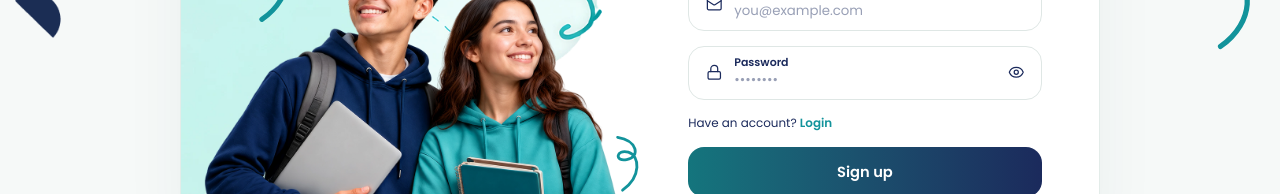
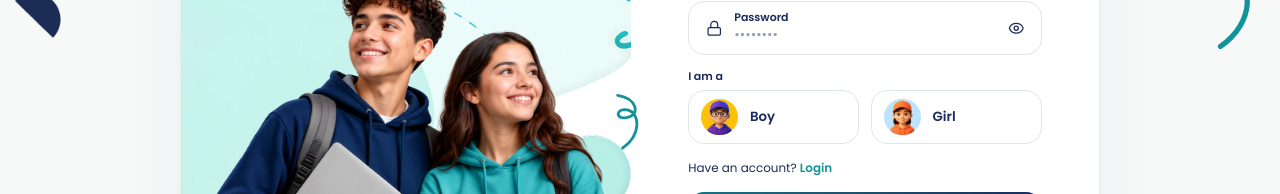
Before and after one commit to junior-hub-eg/Frontend, a Next.js app: page /register in a window 1280 px wide. Shown: the part 426-620 px from the top of the page. Built offline with nearby package versions, Linux system fonts and the light colour scheme; no server answers.

Commit message:
Ask boy or girl at sign-up and activation, and show only that gender's avatars
- Boy/Girl field on Register and Create Your Login
- Students from before choose once in the avatar picker, then see only their gender's characters
- The default avatar follows the gender

```diff
--- a/app/(auth)/register/page.tsx
+++ b/app/(auth)/register/page.tsx
@@ -3,13 +3,14 @@ import { useState } from "react";
 import Link from "next/link";
 import type { Route } from "next";
 import { useRouter } from "next/navigation";
-import { useForm } from "react-hook-form";
+import { Controller, useForm } from "react-hook-form";
 import { zodResolver } from "@hookform/resolvers/zod";
 import { z } from "zod";
 import { Mail, Phone, User } from "lucide-react";
 import { Alert } from "@/components/ui/alert";
 import { AuthButton } from "@/components/Auth/AuthButton";
 import { AuthField } from "@/components/Auth/AuthField";
+import { GenderField } from "@/components/Auth/GenderField";
 import { AuthHeading } from "@/components/Auth/AuthHeading";
 import { PasswordField } from "@/components/Auth/PasswordField";
 import { authStyles } from "@/components/Auth/auth-styles";
@@ -22,6 +23,7 @@ const schema = z.object({
   phone: z.string().regex(/^\+?[0-9\s-]{8,15}$/, "Enter a valid phone number"),
   email: z.string().min(1, "Email is required").email("Invalid email address"),
   password: passwordSchema,
+  gender: z.enum(["Male", "Female"], { message: "Choose boy or girl" }),
 });
 type FormValues = z.infer<typeof schema>;
 
@@ -30,6 +32,7 @@ export default function RegisterPage() {
   const [error, setError] = useState<string | null>(null);
   const {
     register,
+    control,
     handleSubmit,
     setError: setFieldError,
     formState: { errors, isSubmitting },
@@ -91,6 +94,11 @@ export default function RegisterPage() {
           error={errors.password?.message}
           {...register("password")}
         />
+        <Controller
+          control={control}
+          name="gender"
+          render={({ field }) => <GenderField value={field.value} onChange={field.onChange} error={errors.gender?.message} />}
+        />
 
         <p className={authStyles.smallText}>
           Have an account?{" "}
--- /dev/null
+++ b/components/Auth/GenderField.tsx
@@ -0,0 +1,52 @@
+import { useId } from "react";
+import Image from "next/image";
+import { GENDERS, type Gender } from "@/lib/avatars";
+import { cn } from "@/lib/utils";
+
+/** Boy or girl, shown with the avatar each starts with. Decides which avatars the student can pick later. */
+export function GenderField({
+  value,
+  onChange,
+  error,
+  label = "I am a",
+}: {
+  value: Gender | null | undefined;
+  onChange: (gender: Gender) => void;
+  error?: string;
+  label?: string;
+}) {
+  const id = useId();
+  return (
+    <div>
+      <p id={id} className="mb-1.5 text-[length:clamp(10px,1.2cqw,12px)] font-semibold leading-tight text-[#1b2a5c]">
+        {label}
+      </p>
+      <div role="radiogroup" aria-labelledby={id} aria-invalid={error ? true : undefined} className="grid grid-cols-2 gap-3">
+        {GENDERS.map((g) => {
+          const selected = value === g.id;
+          return (
+            <button
+              key={g.id}
+              type="button"
+              role="radio"
+              aria-checked={selected}
+              aria-label={g.label}
+              onClick={() => onChange(g.id)}
+              className={cn(
+                "flex items-center gap-3 rounded-xl border bg-white px-3 py-2 text-left transition-colors",
+                selected ? "border-[#12939b] ring-2 ring-[#12939b]/25" : "border-[#dfe7e5] hover:border-[#12939b]/60",
+                error && !selected && "border-danger"
+              )}
+            >
+              <span className="relative size-[clamp(30px,4cqw,40px)] shrink-0 overflow-hidden rounded-full" style={{ backgroundColor: g.avatar.bg }}>
+                <Image src={g.avatar.src} alt="" fill sizes="40px" className="object-cover" />
+              </span>
+              <span className="text-[length:clamp(12px,1.45cqw,14px)] font-semibold text-[#1b2a5c]">{g.label}</span>
+            </button>
+          );
+        })}
+      </div>
+      {error && <p role="alert" className="mt-1 px-1 text-xs text-danger">{error}</p>}
+    </div>
+  );
+}
--- a/components/Auth/create-login.tsx
+++ b/components/Auth/create-login.tsx
@@ -9,6 +9,7 @@ import { AuthPanel } from "@/components/shared/auth-panel";
 import { AuthStepper } from "@/components/shared/auth-stepper";
 import { AuthButton } from "./AuthButton";
 import { AuthField } from "./AuthField";
+import { GenderField } from "./GenderField";
 import { PasswordField } from "./PasswordField";
 import { PasswordRuleList } from "./PasswordRuleList";
 import { completeActivation } from "@/lib/auth/account-api";
@@ -16,6 +17,7 @@ import { activationState, useActivationState } from "@/lib/auth/auth-flow-storag
 import { PASSWORD_RULES } from "@/lib/auth/password-rules";
 import { ApiError, errorMessage } from "@/lib/api-client";
 import { cn } from "@/lib/utils";
+import type { Gender } from "@/lib/avatars";
 
 const NAVY = "text-[#1B2D54]";
 
@@ -25,6 +27,7 @@ export default function CreateLogin() {
   const state = useActivationState();
   const [password, setPassword] = useState("");
   const [confirm, setConfirm] = useState("");
+  const [gender, setGender] = useState<Gender | null>(null);
   const [error, setError] = useState<string | null>(null);
   const [submitting, setSubmitting] = useState(false);
 
@@ -35,14 +38,14 @@ export default function CreateLogin() {
 
   const allRulesOk = PASSWORD_RULES.every((rule) => rule.test(password));
   const mismatch = confirm.length > 0 && confirm !== password;
-  const canContinue = !!state && allRulesOk && confirm.length > 0 && !mismatch && !submitting;
+  const canContinue = !!state && allRulesOk && confirm.length > 0 && !mismatch && gender !== null && !submitting;
 
   async function handleContinue() {
-    if (!canContinue || !state) return;
+    if (!canContinue || !state || !gender) return;
     setSubmitting(true);
     setError(null);
     try {
-      const { email } = await completeActivation(state.key, password, confirm);
+      const { email } = await completeActivation(state.key, password, confirm, gender);
       activationState.clear();
       router.push(`/login?notice=activated&email=${encodeURIComponent(email)}` as Route);
     } catch (e) {
@@ -79,7 +82,7 @@ export default function CreateLogin() {
             Create Your Login
           </h1>
           <p className={cn("mt-1 text-[length:clamp(11px,1.4cqw,16px)] font-normal leading-tight", NAVY)}>
-            Choose A Password For Your Account.
+            Choose A Password And Tell Us Who You Are.
           </p>
         </div>
 
@@ -106,6 +109,8 @@ export default function CreateLogin() {
 
         <PasswordRuleList password={password} />
 
+        <GenderField value={gender} onChange={setGender} />
+
         <AuthButton type="submit" disabled={!canContinue}>
           {submitting ? "Saving..." : "Continue"}
         </AuthButton>
--- a/components/learner/DiscoveryInterview.tsx
+++ b/components/learner/DiscoveryInterview.tsx
@@ -96,7 +96,7 @@ export default function DiscoveryInterview({
 }) {
   const router = useRouter();
   const { user } = useAuth();
-  const me = avatarOrDefault(user?.photoUrl);
+  const me = avatarOrDefault(user?.photoUrl, 0, user?.gender);
   const [interview, setInterview] = useState<Interview | null>(null);
   const [messages, setMessages] = useState<Message[]>([]);
   const [result, setResult] = useState<DiscoveryResult | null>(null);
--- a/components/learner/LearnerLayoutClient.tsx
+++ b/components/learner/LearnerLayoutClient.tsx
@@ -6,7 +6,7 @@ import { useAuth } from "@/lib/auth/auth-context";
 import { getHub, type Hub } from "@/lib/hub-api";
 import { getTracks } from "@/lib/learning-api";
 import { errorMessage } from "@/lib/api-client";
-import { changeAvatar, refreshProfile } from "@/lib/auth/api-auth";
+import { changeAvatar, refreshProfile, setGender } from "@/lib/auth/api-auth";
 import { getToken } from "@/lib/auth/token";
 import { LoaderCircle, RotateCcw } from "lucide-react";
 import { LearnerShell } from "./learner-shell";
@@ -115,7 +115,9 @@ export function LearnerLayoutClient({ children }: { children: ReactNode }) {
       userName={fullName}
       userEmail={user?.email}
       userPhotoUrl={user?.photoUrl}
+      userGender={user?.gender}
       onChangeAvatar={user ? changeAvatar : undefined}
+      onSetGender={user ? setGender : undefined}
       levelLabel={hub?.courses.track ? (hub.courses.level ?? undefined) : undefined}
       trackLabel={hub?.courses.track?.name}
       onLogout={handleLogout}
--- a/components/learner/learner-shell.tsx
+++ b/components/learner/learner-shell.tsx
@@ -6,7 +6,7 @@ import { usePathname } from "next/navigation";
 import { Poppins } from "next/font/google";
 import { AlignLeft, Award, Bell, Check, ChevronDown, LoaderCircle, Search, X } from "lucide-react";
 import { errorMessage } from "@/lib/api-client";
-import { AVATARS, CHARACTERS, EMOTIONS, avatarOf, avatarOrDefault, type Avatar } from "@/lib/avatars";
+import { AVATARS, EMOTIONS, GENDERS, avatarOf, avatarOrDefault, charactersFor, type Avatar, type Gender } from "@/lib/avatars";
 import { cn } from "@/lib/utils";
 import { LearnerSidebar } from "./learner-sidebar";
 
@@ -17,8 +17,12 @@ interface LearnerShellProps {
   userEmail?: string;
   /** The chosen avatar (lib/avatars.ts); a default one when empty. */
   userPhotoUrl?: string | null;
+  /** Boy or girl: only that gender's avatars can be picked. Empty for a student from before the question. */
+  userGender?: Gender | null;
   /** Saves another catalogue avatar. Without it the menu has no "Change avatar". */
   onChangeAvatar?: (avatarKey: string) => Promise<unknown>;
+  /** Saves boy or girl, once, for a student who has none yet. */
+  onSetGender?: (gender: Gender) => Promise<unknown>;
   levelLabel?: string;
   trackLabel?: string;
   onLogout?: () => void;
@@ -32,7 +36,9 @@ export function LearnerShell({
   userName,
   userEmail,
   userPhotoUrl,
+  userGender,
   onChangeAvatar,
+  onSetGender,
   levelLabel,
   trackLabel,
   onLogout,
@@ -46,7 +52,7 @@ export function LearnerShell({
   const [mobileOpen, setMobileOpen] = useState(false); // mobile/tablet: expanded drawer
   const [menuOpen, setMenuOpen] = useState(false);
   const [pickingAvatar, setPickingAvatar] = useState(false);
-  const avatar = avatarOrDefault(userPhotoUrl);
+  const avatar = avatarOrDefault(userPhotoUrl, 0, userGender);
 
   function toggleSidebar() {
     if (window.matchMedia("(min-width: 1024px)").matches) setCollapsed((c) => !c);
@@ -186,7 +192,13 @@ export function LearnerShell({
         </header>
 
         {pickingAvatar && onChangeAvatar && (
-          <AvatarPicker current={avatar} onClose={() => setPickingAvatar(false)} onChoose={onChangeAvatar} />
+          <AvatarPicker
+            current={avatar}
+            gender={userGender ?? null}
+            onClose={() => setPickingAvatar(false)}
+            onChoose={onChangeAvatar}
+            onSetGender={onSetGender}
+          />
         )}
 
         {/* ---------- Content: fills the whole frame on desktop ---------- */}
@@ -196,20 +208,41 @@ export function LearnerShell({
   );
 }
 
-/** Pick a character, then one of its faces; the chosen avatar is saved on the student's profile. */
+/**
+ * Pick a character of your gender, then one of its faces; the chosen avatar is saved on the student's profile.
+ * A student with no gender yet (from before the question) answers "boy or girl" first, once.
+ */
 function AvatarPicker({
   current,
+  gender,
   onClose,
   onChoose,
+  onSetGender,
 }: {
   current: Avatar;
+  gender: Gender | null;
   onClose: () => void;
   onChoose: (avatarKey: string) => Promise<unknown>;
+  onSetGender?: (gender: Gender) => Promise<unknown>;
 }) {
-  const [character, setCharacter] = useState(current.character);
+  const [picked, setPicked] = useState(current.character);
   const [saving, setSaving] = useState<string | null>(null);
   const [error, setError] = useState<string | null>(null);
+  const askGender = gender === null && !!onSetGender;
+  const characters = charactersFor(gender);
+  const character = characters.some((c) => c.id === picked) ? picked : characters[0].id;
   const faces = AVATARS.filter((a) => a.character === character);
+
+  async function chooseGender(g: Gender) {
+    setSaving(g);
+    setError(null);
+    try {
+      await onSetGender!(g);
+    } catch (e) {
+      setError(errorMessage(e, "We couldn't save that. Please try again."));
+    }
+    setSaving(null);
+  }
 
   async function choose(key: string) {
     if (key === current.key) return onClose();
@@ -235,9 +268,36 @@ function AvatarPicker({
         </div>
         {error && <p role="alert" className="mt-3 rounded-xl bg-[#fdecec] px-3 py-2 text-xs font-semibold text-[#b83232]">{error}</p>}
 
+        {askGender ? (
+          <>
+            <h3 className="mt-5 text-sm font-semibold text-[#14365a]/80">First, are you a boy or a girl?</h3>
+            <p className="mt-1 text-xs text-[#14365a]/60">We only ask once, to show you the right avatars.</p>
+            <ul className="mt-4 grid grid-cols-2 gap-4">
+              {GENDERS.map((g) => (
+                <li key={g.id}>
+                  <button
+                    type="button"
+                    disabled={saving !== null}
+                    onClick={() => chooseGender(g.id)}
+                    className="flex w-full flex-col items-center gap-2 rounded-2xl border border-[#e3ebf3] p-4 transition-colors hover:border-[#12939b] disabled:opacity-60"
+                  >
+                    <span className="relative block size-24 overflow-hidden rounded-full" style={{ backgroundColor: g.avatar.bg }}>
+                      <Image src={g.avatar.src} alt="" fill sizes="96px" className="object-cover" />
+                    </span>
+                    <span className="flex items-center gap-1.5 font-semibold text-[#14365a]">
+                      {saving === g.id && <LoaderCircle className="size-4 animate-spin" />}
+                      {g.label}
+                    </span>
+                  </button>
+                </li>
+              ))}
+            </ul>
+          </>
+        ) : (
+          <>
             <h3 className="mt-5 text-sm font-semibold text-[#14365a]/80">1. Pick your character</h3>
-        <ul className="mt-3 grid grid-cols-4 gap-3 sm:grid-cols-8">
-          {CHARACTERS.map((c) => {
+            <ul className={`mt-3 grid grid-cols-4 gap-3 ${characters.length > 4 ? "sm:grid-cols-8" : "sm:px-10"}`}>
+              {characters.map((c) => {
                 const face = avatarOf(c.id);
                 const selected = c.id === character;
                 return (
@@ -245,7 +305,7 @@ function AvatarPicker({
                     <button
                       type="button"
                       disabled={saving !== null}
-                  onClick={() => setCharacter(c.id)}
+                      onClick={() => setPicked(c.id)}
                       aria-label={c.label}
                       aria-pressed={selected}
                       className={`relative mx-auto block aspect-square w-full max-w-[64px] overflow-hidden rounded-full ring-[3px] transition-transform hover:scale-105 disabled:opacity-60 ${
@@ -294,6 +354,8 @@ function AvatarPicker({
                 );
               })}
             </ul>
+          </>
+        )}
       </div>
     </div>
   );
--- a/lib/auth/account-api.ts
+++ b/lib/auth/account-api.ts
@@ -3,6 +3,7 @@
  * (backend AuthController, /api/v1/auth). Errors are thrown as ApiError with the backend's code.
  */
 import { api } from "@/lib/api-client";
+import type { Gender } from "@/lib/avatars";
 
 /** The code typed by the student or the link from the school: send one of the two. */
 export type ActivationKey = { code: string } | { link: string };
@@ -18,14 +19,15 @@ export interface ActivationDetails {
 export const checkActivation = (key: ActivationKey) =>
   api.post<ActivationDetails>("/api/v1/auth/activation/check", key);
 
-export const completeActivation = (key: ActivationKey, password: string, confirmPassword: string) =>
-  api.post<{ email: string }>("/api/v1/auth/activation/complete", { ...key, password, confirmPassword });
+export const completeActivation = (key: ActivationKey, password: string, confirmPassword: string, gender: Gender) =>
+  api.post<{ email: string }>("/api/v1/auth/activation/complete", { ...key, password, confirmPassword, gender });
 
 export interface RegisterInput {
   fullName: string;
   phone: string;
   email: string;
   password: string;
+  gender: Gender;
 }
 
 export const register = (input: RegisterInput) => api.post<{ email: string }>("/api/v1/auth/register", input);
--- a/lib/avatars.ts
+++ b/lib/avatars.ts
@@ -15,22 +15,26 @@ export interface Avatar {
   bg: string;
 }
 
+/** Boy or girl, as the backend stores it. */
+export type Gender = "Male" | "Female";
+
 interface Character {
   id: string;
+  gender: Gender;
   label: string;
   bg: string;
 }
 
 /** The young characters students choose from (same ids as the backend's ChangeAvatarHandler). */
 export const CHARACTERS: Character[] = [
-  { id: "boy-1", label: "Boy with a purple cap", bg: "#ffc107" },
-  { id: "boy-2", label: "Boy with a blue cap", bg: "#ffb38a" },
-  { id: "boy-3", label: "Boy with brown hair", bg: "#9ad9c8" },
-  { id: "boy-4", label: "Boy in a dark jacket", bg: "#8fd3ff" },
-  { id: "girl-1", label: "Girl with an orange cap", bg: "#bde4ff" },
-  { id: "girl-2", label: "Girl with a purple cap", bg: "#ffe0a3" },
-  { id: "girl-3", label: "Girl in a yellow hoodie", bg: "#c9b8f5" },
-  { id: "girl-4", label: "Girl in a mustard hoodie", bg: "#f7b2b0" },
+  { id: "boy-1", gender: "Male", label: "Boy with a purple cap", bg: "#ffc107" },
+  { id: "boy-2", gender: "Male", label: "Boy with a blue cap", bg: "#ffb38a" },
+  { id: "boy-3", gender: "Male", label: "Boy with brown hair", bg: "#9ad9c8" },
+  { id: "boy-4", gender: "Male", label: "Boy in a dark jacket", bg: "#8fd3ff" },
+  { id: "girl-1", gender: "Female", label: "Girl with an orange cap", bg: "#bde4ff" },
+  { id: "girl-2", gender: "Female", label: "Girl with a purple cap", bg: "#ffe0a3" },
+  { id: "girl-3", gender: "Female", label: "Girl in a yellow hoodie", bg: "#c9b8f5" },
+  { id: "girl-4", gender: "Female", label: "Girl in a mustard hoodie", bg: "#f7b2b0" },
 ];
 
 /** Every character has each of these faces, happiest first. */
@@ -74,6 +78,17 @@ export function avatarOf(character: string, emotion = DEFAULT_EMOTION): Avatar {
   return BY_KEY.get(`${character}-${emotion}`) ?? AVATARS[0];
 }
 
+/** The characters a student of this gender can pick; all of them while the gender is not known. */
+export function charactersFor(gender: Gender | null | undefined): Character[] {
+  return gender ? CHARACTERS.filter((c) => c.gender === gender) : CHARACTERS;
+}
+
+/** The sign-up choices, each with the avatar it starts with (same as the backend's default). */
+export const GENDERS: { id: Gender; label: string; avatar: Avatar }[] = [
+  { id: "Male", label: "Boy", avatar: avatarOf("boy-1") },
+  { id: "Female", label: "Girl", avatar: avatarOf("girl-1") },
+];
+
 /** Smiling faces, boys and girls mixed, used when a student has not chosen one yet. */
 export const DEFAULT_AVATARS: Avatar[] = CHARACTERS.slice(0, 4).flatMap((boy, i) => [
   avatarOf(boy.id),
@@ -97,9 +112,15 @@ export function catalogueAvatar(photoUrl: string | null | undefined): Avatar | u
   return BY_SRC.get(photoUrl) ?? BY_KEY.get(LEGACY[photoUrl] ?? "");
 }
 
-/** The avatar to draw: the chosen one, or a default picked by position so a list looks varied. */
-export function avatarOrDefault(photoUrl: string | null | undefined, index = 0): Avatar {
-  return catalogueAvatar(photoUrl) ?? DEFAULT_AVATARS[((index % DEFAULT_AVATARS.length) + DEFAULT_AVATARS.length) % DEFAULT_AVATARS.length];
+/**
+ * The avatar to draw: the chosen one, or a default. With a gender, the default is that gender's;
+ * otherwise it is picked by position so a list looks varied.
+ */
+export function avatarOrDefault(photoUrl: string | null | undefined, index = 0, gender?: Gender | null): Avatar {
+  const chosen = catalogueAvatar(photoUrl);
+  if (chosen) return chosen;
+  if (gender) return GENDERS.find((g) => g.id === gender)!.avatar;
+  return DEFAULT_AVATARS[((index % DEFAULT_AVATARS.length) + DEFAULT_AVATARS.length) % DEFAULT_AVATARS.length];
 }
 
 /** Grown-up characters for mentors (no photos uploaded yet), always smiling. */
--- a/lib/types.ts
+++ b/lib/types.ts
@@ -14,6 +14,8 @@ export interface User {
   email: string;
   /** The chosen cartoon avatar (lib/avatars.ts), or null. */
   photoUrl?: string | null;
+  /** Boy or girl ("Male" / "Female"); null for a student from before the question, who is asked once. */
+  gender?: "Male" | "Female" | null;
   phone?: string;
   age?: number;
   guardianId?: string;
```
Also changed, not shown: lib/auth/api-auth.ts (+10 -0 lines). Lines whose indentation alone changed are shown as unchanged.
